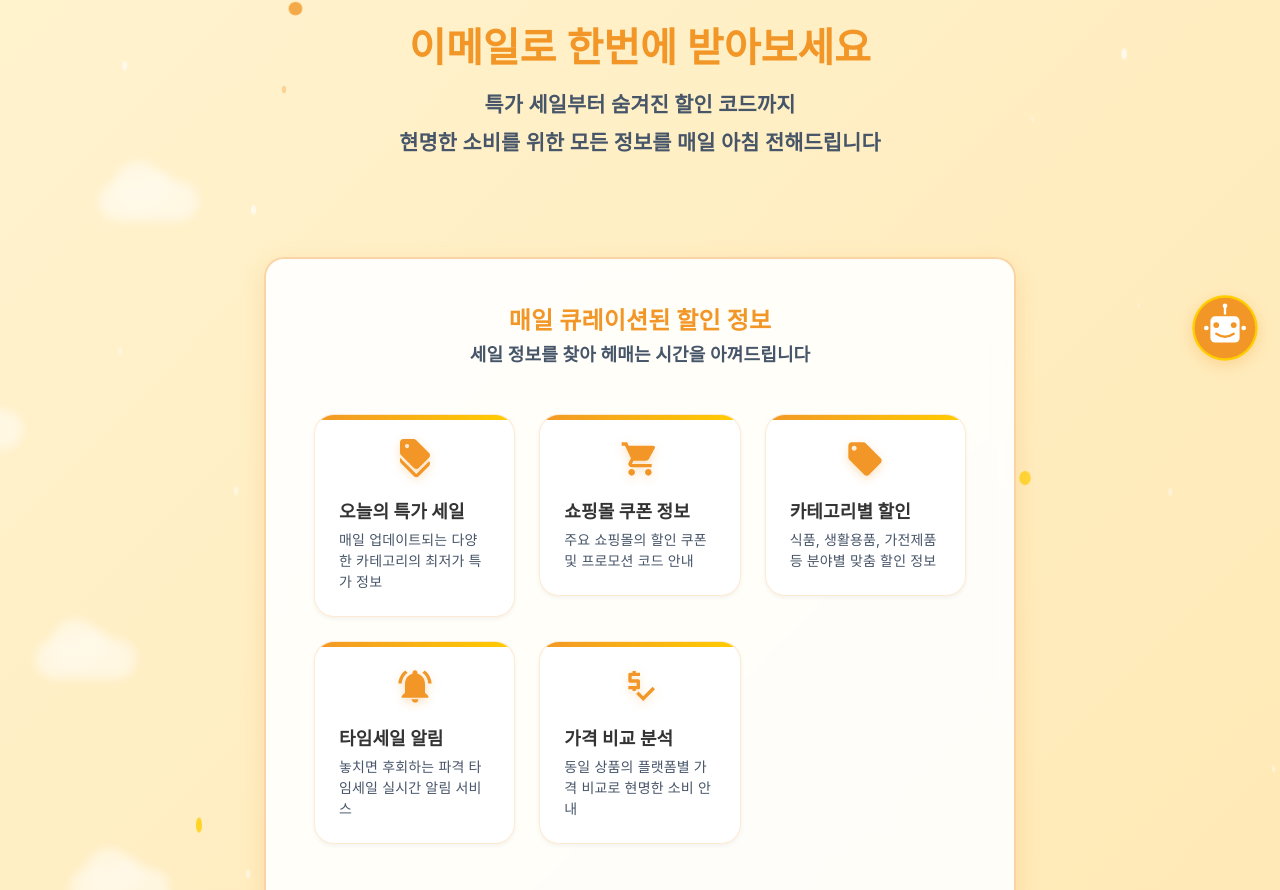
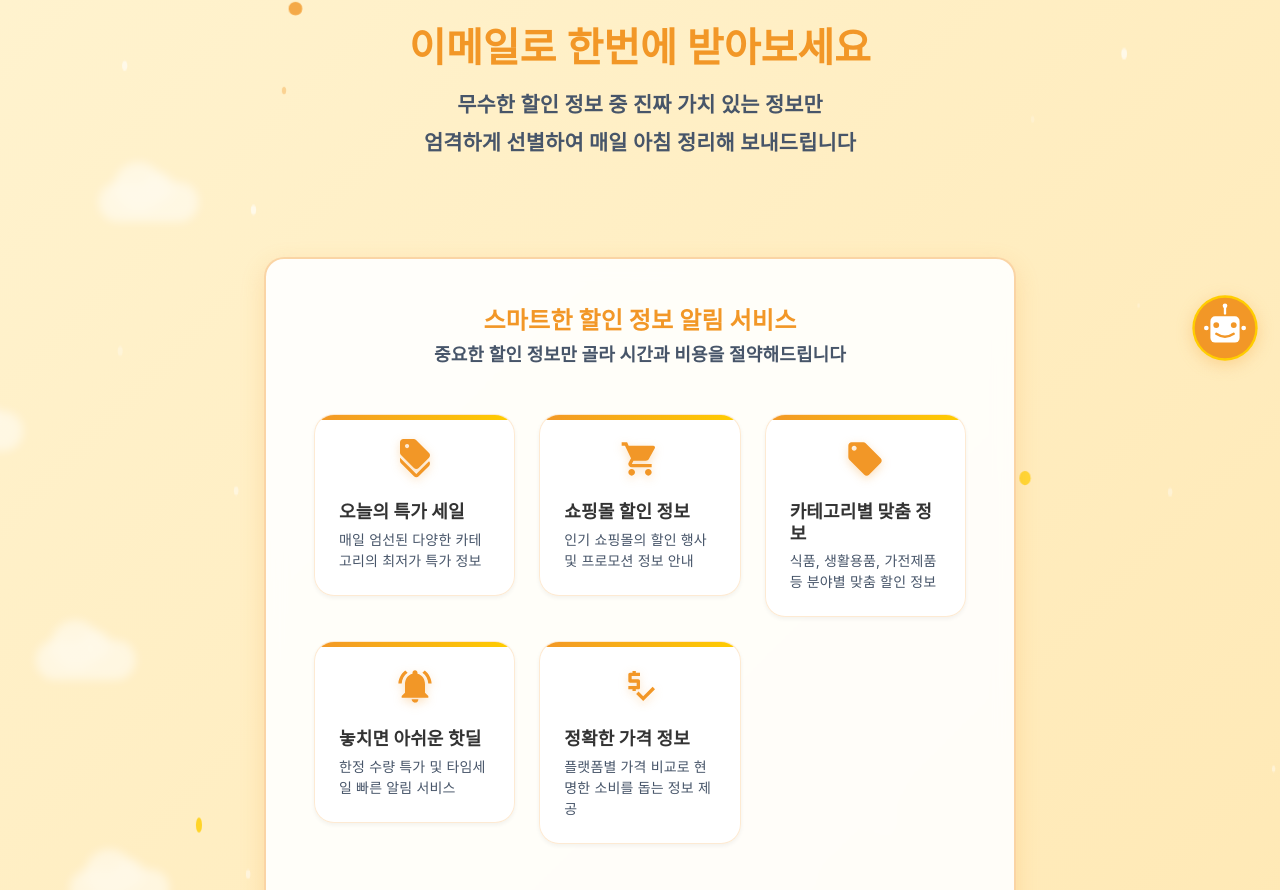
Before and after one commit to pnci1029/DailySale_FE, a React (Create React App) app: page / in a window 1280 px wide. Shown: the part 417-1307 px from the top of the page. Built offline with nearby package versions, Linux system fonts and the light colour scheme.

Commit message:
네이밍 변경

```diff
--- a/public/index.html
+++ b/public/index.html
@@ -33,7 +33,7 @@
       work correctly both with client-side routing and a non-root public URL.
       Learn how to configure a non-root public URL by running `npm run build`.
     -->
-    <title>Daily Sale</title>
+    <title>Sale Hero</title>
   </head>
   <body>
     <noscript>You need to enable JavaScript to run this app.</noscript>
--- a/src/components/MyPage.tsx
+++ b/src/components/MyPage.tsx
@@ -570,7 +570,7 @@ export function MyPage() {
                     </Paper>
                 </motion.div>
             )}
-            <ComponentHelmet title={"Daily Sale - 마이페이지"} />
+            <ComponentHelmet title={"Sale Hero - 마이페이지"} />
         </Container>
     );
 }
--- a/src/components/common/Main.tsx
+++ b/src/components/common/Main.tsx
@@ -139,27 +139,27 @@ export default function Main() {
         {
             icon: <Discount sx={{ fontSize: 40, color: '#F29727' }}/>,
             title: "오늘의 특가 세일",
-            description: "매일 업데이트되는 다양한 카테고리의 최저가 특가 정보"
+            description: "매일 엄선된 다양한 카테고리의 최저가 특가 정보"
         },
         {
             icon: <ShoppingCart sx={{ fontSize: 40, color: '#F29727' }}/>,
-            title: "쇼핑몰 쿠폰 정보",
-            description: "주요 쇼핑몰의 할인 쿠폰 및 프로모션 코드 안내"
+            title: "쇼핑몰 할인 정보",
+            description: "인기 쇼핑몰의 할인 행사 및 프로모션 정보 안내"
         },
         {
             icon: <LocalOffer sx={{ fontSize: 40, color: '#F29727' }}/>,
-            title: "카테고리별 할인",
+            title: "카테고리별 맞춤 정보",
             description: "식품, 생활용품, 가전제품 등 분야별 맞춤 할인 정보"
         },
         {
             icon: <NotificationsActive sx={{ fontSize: 40, color: '#F29727' }}/>,
-            title: "타임세일 알림",
-            description: "놓치면 후회하는 파격 타임세일 실시간 알림 서비스"
+            title: "놓치면 아쉬운 핫딜",
+            description: "한정 수량 특가 및 타임세일 빠른 알림 서비스"
         },
         {
             icon: <PriceCheck sx={{ fontSize: 40, color: '#F29727' }}/>,
-            title: "가격 비교 분석",
-            description: "동일 상품의 플랫폼별 가격 비교로 현명한 소비 안내"
+            title: "정확한 가격 정보",
+            description: "플랫폼별 가격 비교로 현명한 소비를 돕는 정보 제공"
         }
     ];
 
@@ -257,6 +257,7 @@ export default function Main() {
                 >
                     <Box textAlign="center" mb={12}>
                         <Logo src={dailySaleLogo} alt="Daily Sale Logo" />
+                        // 메인 타이틀 및 설명 문구 수정
                         <Typography
                             variant="h2"
                             gutterBottom
@@ -268,7 +269,7 @@ export default function Main() {
                                 WebkitTextFillColor: 'transparent',
                             }}
                         >
-                            매일 세상의 모든 할인정보
+                            매일 엄선된 알짜 할인정보
                         </Typography>
                         <Typography
                             variant="h3"
@@ -289,8 +290,8 @@ export default function Main() {
                                 fontSize: { xs: '1.1rem', md: '1.3rem' }
                             }}
                         >
-                            특가 세일부터 숨겨진 할인 코드까지<br />
-                            현명한 소비를 위한 모든 정보를 매일 아침 전해드립니다
+                            무수한 할인 정보 중 진짜 가치 있는 정보만<br />
+                            엄격하게 선별하여 매일 아침 정리해 보내드립니다
                         </Typography>
                     </Box>
 
@@ -304,10 +305,10 @@ export default function Main() {
                                         fontWeight="bold"
                                         sx={{ color: '#F29727' }}
                                     >
-                                        매일 큐레이션된 할인 정보
+                                        스마트한 할인 정보 알림 서비스
                                     </Typography>
                                     <Typography variant="h6" color="text.secondary">
-                                        세일 정보를 찾아 헤매는 시간을 아껴드립니다
+                                        중요한 할인 정보만 골라 시간과 비용을 절약해드립니다
                                     </Typography>
                                 </Box>
 
```
Also changed, not shown: public/manifest.json, 1 other file (tests, documents, lock files or other folders).
